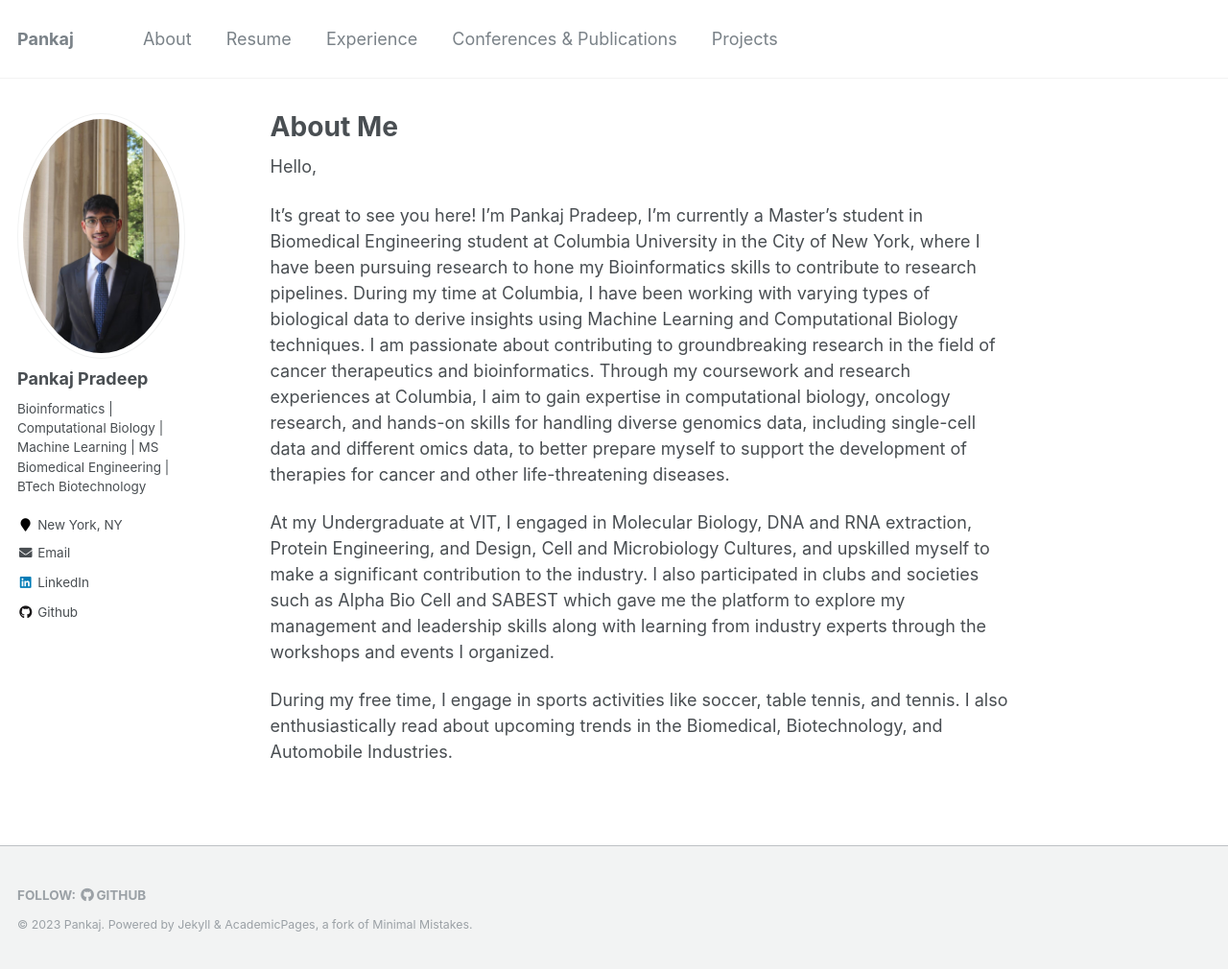
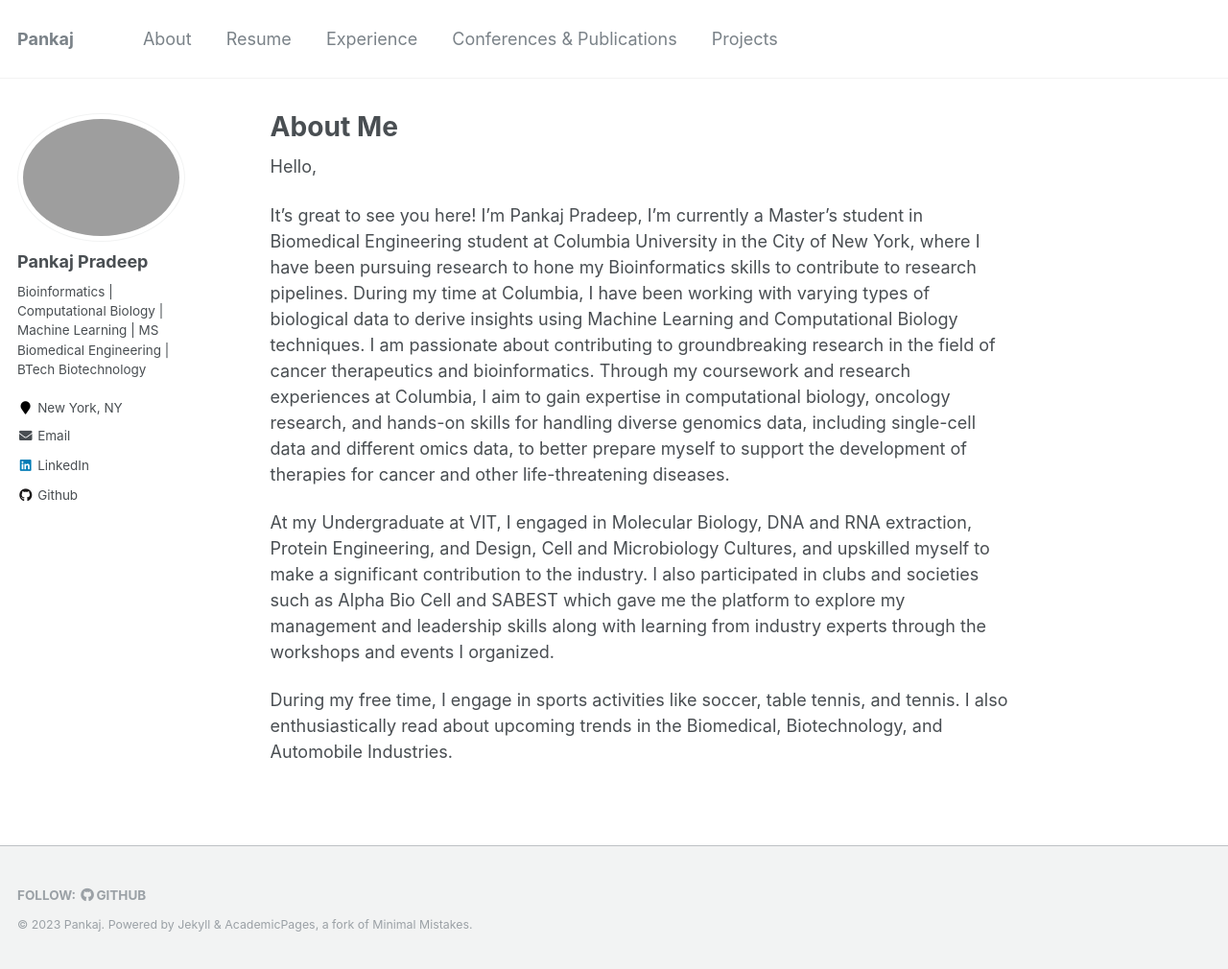
Before and after one commit to PankajPradeep/PankajPradeep.github.io, a Jekyll site: the page built from _pages/about.md, in a window 1280 px wide and 1010 px high. Shown: the whole window at 96% size. Built offline with Jekyll 4.4.1, drawn with Linux system fonts in a browser that asks for light colours.

Commit message:
Update _config.yml

```diff
--- a/_config.yml
+++ b/_config.yml
@@ -79,7 +79,7 @@ analytics:
 # Site Author
 author:
   name: "Pankaj Pradeep"
-  avatar: "Profile-ProfeshPhoto.jpg"
+  avatar: "[/images/Profile-ProfeshPhoto.jpg]"
   bio: "Bioinformatics | Computational Biology | Machine Learning | MS Biomedical Engineering | BTech Biotechnology"
   location: "New York, NY"
   employer:
```
